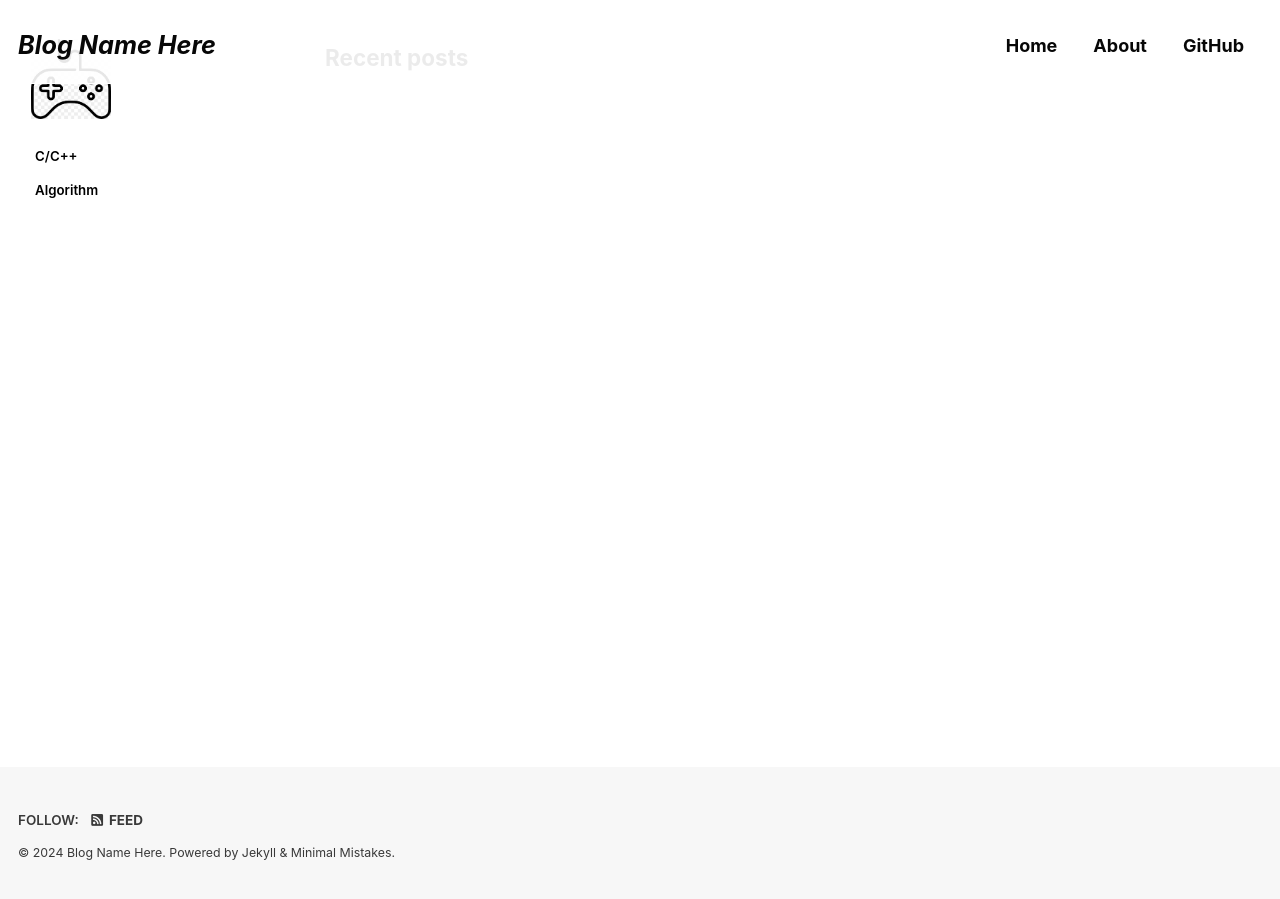
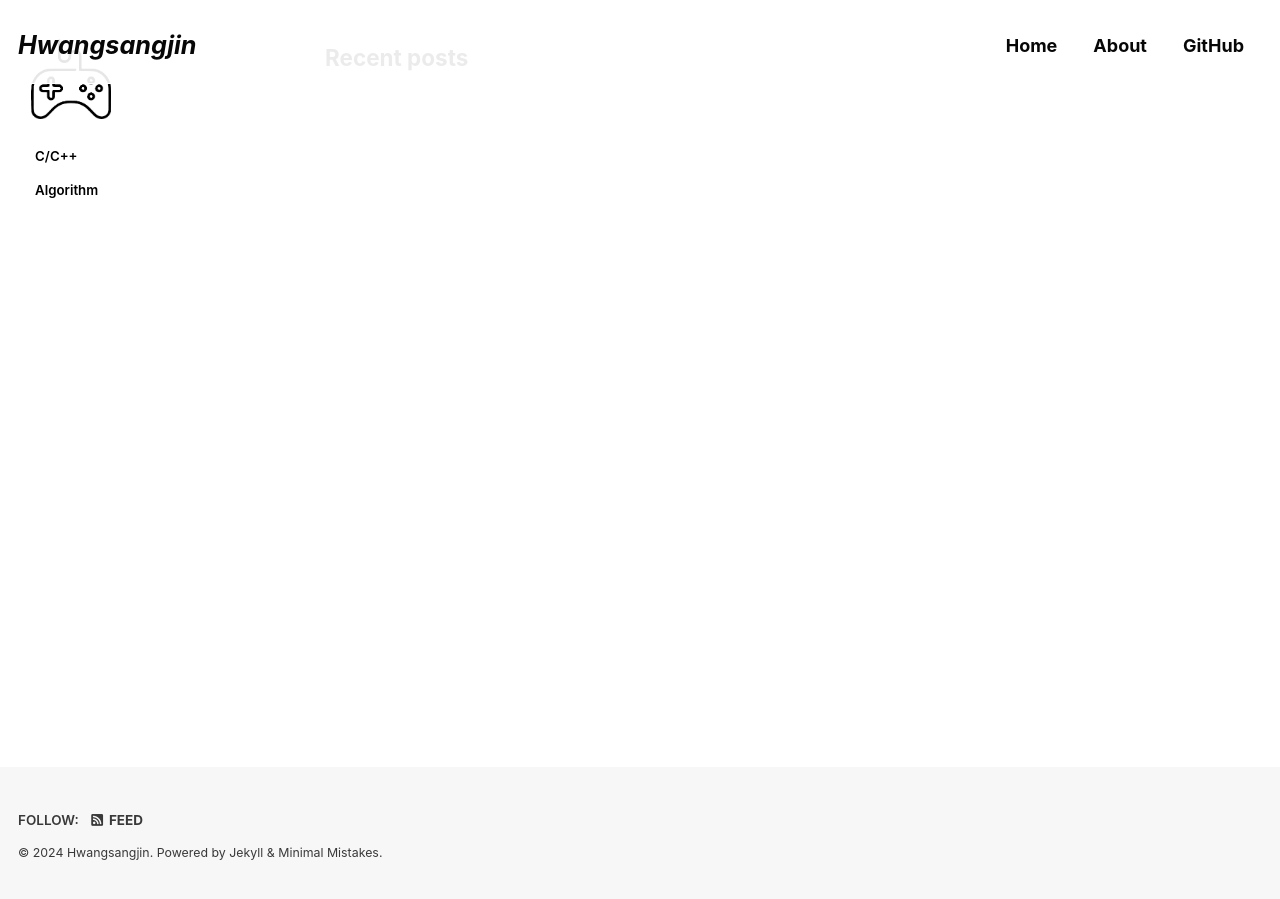
Before and after one commit to Hwangsangjin/Hwangsangjin.github.io, a Jekyll site: the page built from index.html, in a window 1280 px wide and 900 px high, scrolled down 90 px. Built offline with Jekyll 4.4.1, drawn with Linux system fonts in a browser that asks for light colours; cached includes are drawn as plain includes; some web fonts are replaced; the list of posts is cut into pages by our own code.

Commit message:
Update theme

```diff
--- a/_config.yml
+++ b/_config.yml
@@ -19,11 +19,11 @@ minimal_mistakes_skin: "plum" # "default" "air", "aqua", ...
 
 # Site Settings
 locale: "ko-KR" #"en-US"
-title: "Blog Name Here" # 상단 헤더에 보이는 블로그 명
+title: "Hwangsangjin" # 상단 헤더에 보이는 블로그 명
 title_separator: "&#124;"
 subtitle: # site tagline that appears below site title in masthead
 name: "" # 블로그 닉네임 설정
-description: "this is my blog!" # 블로그 설명
+description: "Hwangsangjin" # 블로그 설명
 url: "https://github-account.github.io" # 블로그 URL
 baseurl: # the subpath of your site, e.g. "/blog"
 repository: "github-account/github-account.github.io" # GitHub Repo 이름
```
Also changed, not shown: assets/images/game.png.
